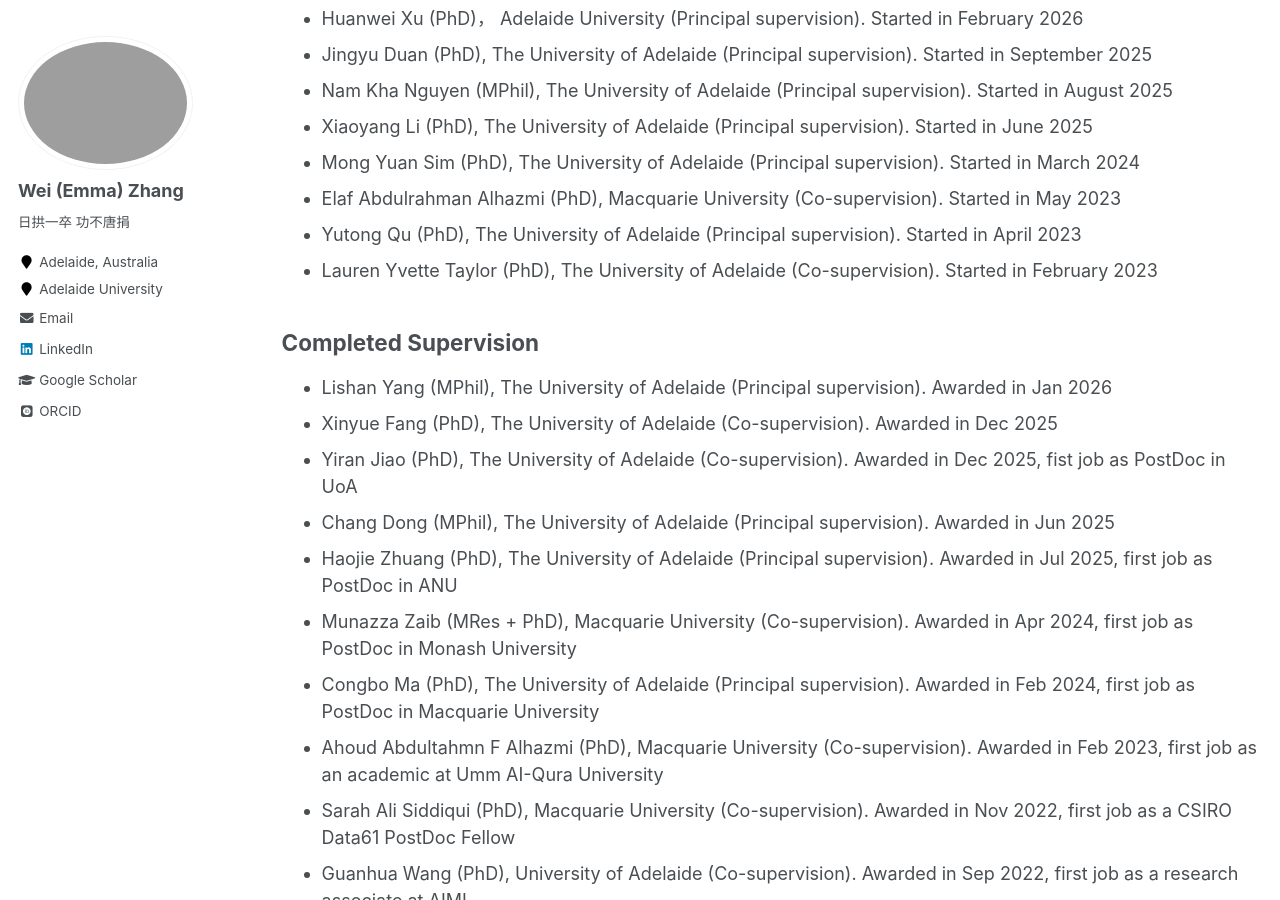
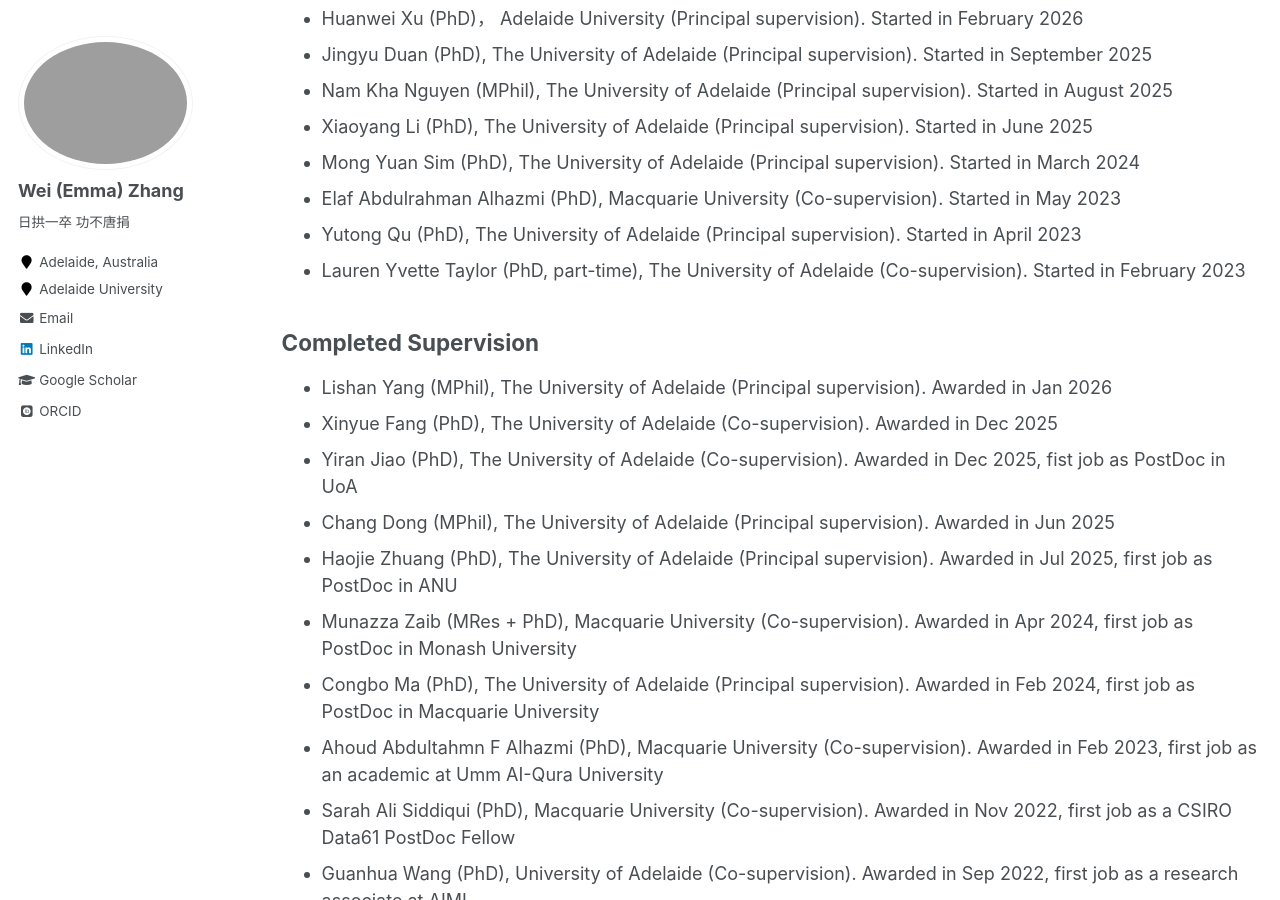
Before and after one commit to weiezhang/weiezhang.github.io, a Jekyll site: the page built from _pages/supervision.md, in a window 1280 px wide and 900 px high, scrolled down 303 px. Built offline with Jekyll 4.4.1, drawn with Linux system fonts in a browser that asks for light colours; some web fonts are replaced.

Commit message:
Update supervision.md

```diff
--- a/_pages/supervision.md
+++ b/_pages/supervision.md
@@ -19,7 +19,7 @@ author_profile: true
 - Mong Yuan Sim (PhD), The University of Adelaide (Principal supervision). Started in March 2024
 - Elaf Abdulrahman Alhazmi (PhD), Macquarie University (Co-supervision). Started in May 2023
 - Yutong Qu (PhD), The University of Adelaide (Principal supervision). Started in April 2023
-- Lauren Yvette Taylor (PhD), The University of Adelaide (Co-supervision). Started in February 2023
+- Lauren Yvette Taylor (PhD, part-time), The University of Adelaide (Co-supervision). Started in February 2023
 
 ## Completed Supervision
 - Lishan Yang (MPhil), The University of Adelaide (Principal supervision). Awarded in Jan 2026
```
